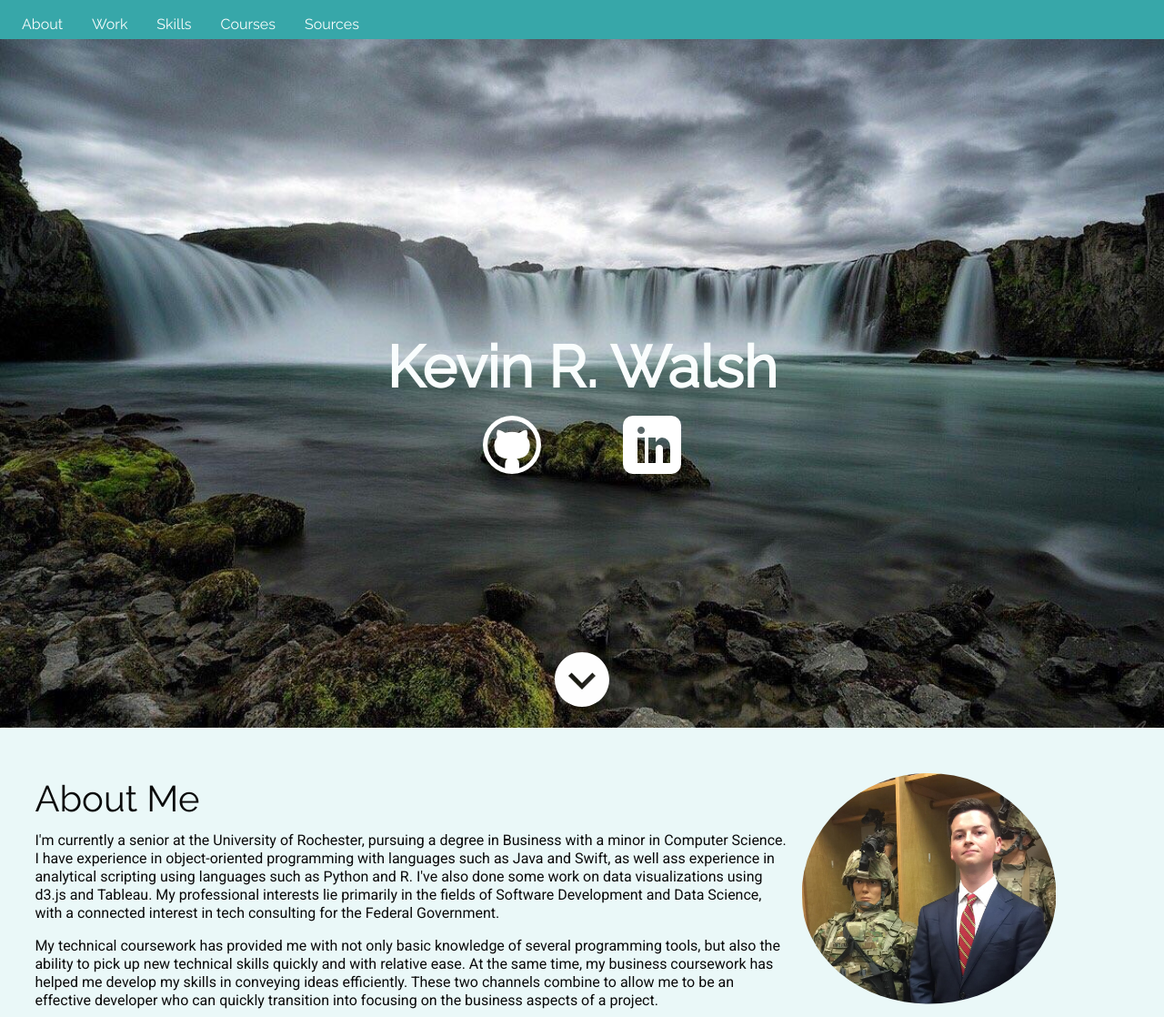
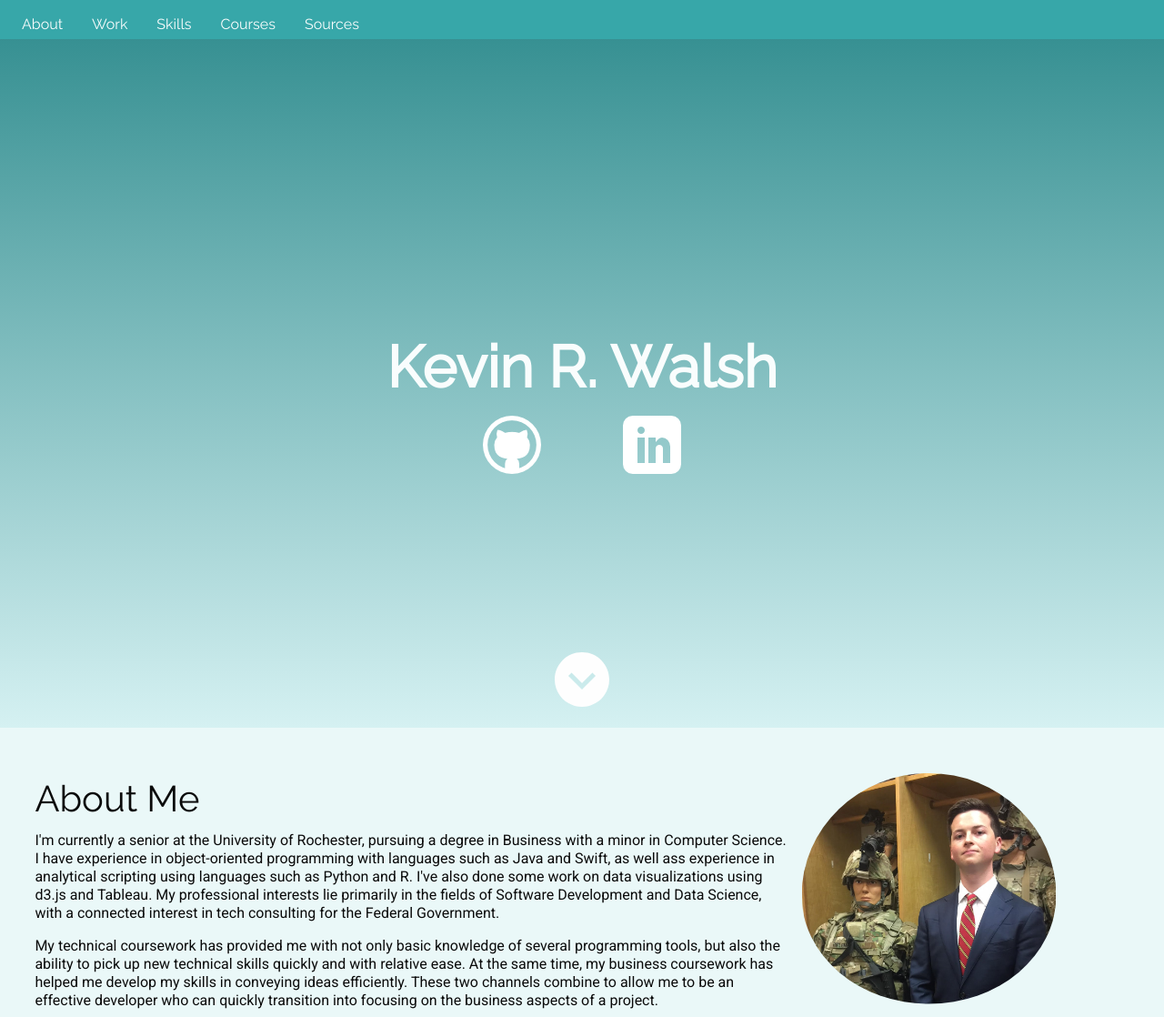
Before and after one commit to walshk/walshk.github.io, a PHP site: page / in a window 1280 px wide. Shown: the top 1118 px of the page at 91% size. Run offline with PHP 8.4, Linux system fonts and the light colour scheme; some libraries are stand-ins or nearby versions.

Commit message:
replaced header pic with gradient

```diff
--- a/css/styles.css
+++ b/css/styles.css
@@ -151,7 +151,7 @@
   -webkit-justify-content: space-between;
       -ms-flex-pack: justify;
           justify-content: space-between;
-  background: url("./../img/splash.jpg");
+  background: linear-gradient(#2e8b8d, #d5f1f2);
   background-size: cover;
 
 }
```
